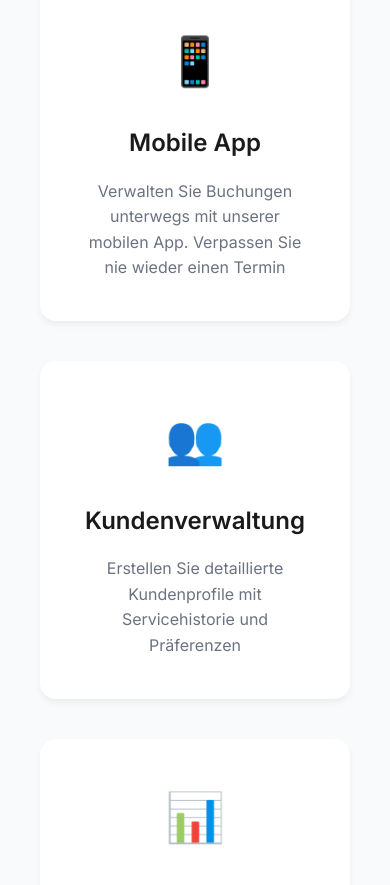
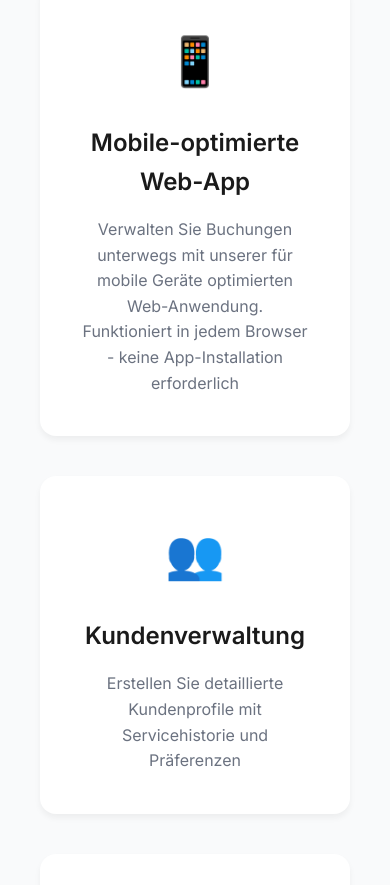
Before and after one commit to noahy-schmid/cluster-health, a React (Create React App) app: page / in a window 390 px wide. Shown: the part 2140-3025 px from the top of the page. Built offline with nearby package versions, Linux system fonts and the light colour scheme.

Commit message:
Update mobile app feature card to reflect mobile-optimized web application
Co-authored-by: noahy-schmid <44346907+noahy-schmid@users.noreply.github.com>

```diff
--- a/src/components/HomePage.tsx
+++ b/src/components/HomePage.tsx
@@ -68,8 +68,8 @@ const HomePage: React.FC = () => {
             </div>
             <div className="feature-card">
               <div className="feature-icon">📱</div>
-              <h3>Mobile App</h3>
-              <p>Verwalten Sie Buchungen unterwegs mit unserer mobilen App. Verpassen Sie nie wieder einen Termin</p>
+              <h3>Mobile-optimierte Web-App</h3>
+              <p>Verwalten Sie Buchungen unterwegs mit unserer für mobile Geräte optimierten Web-Anwendung. Funktioniert in jedem Browser - keine App-Installation erforderlich</p>
             </div>
             <div className="feature-card">
               <div className="feature-icon">👥</div>
```
